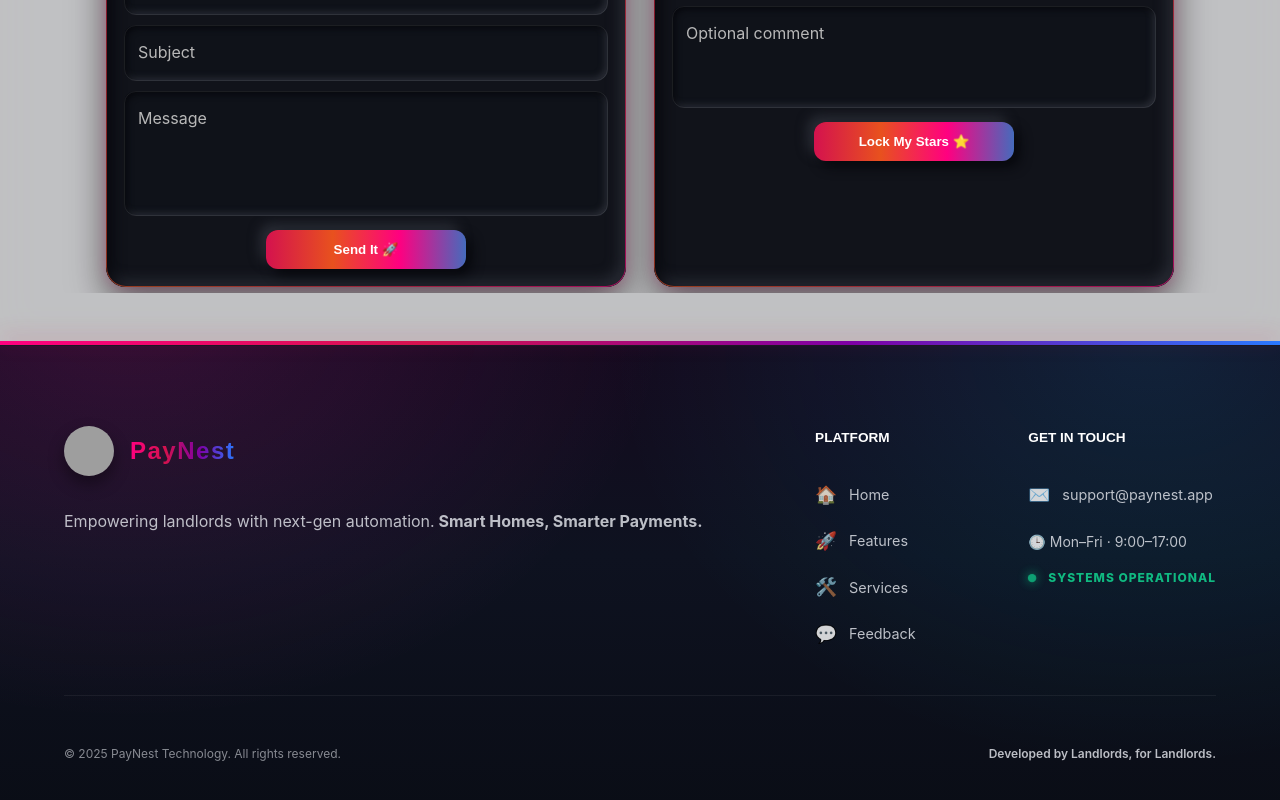
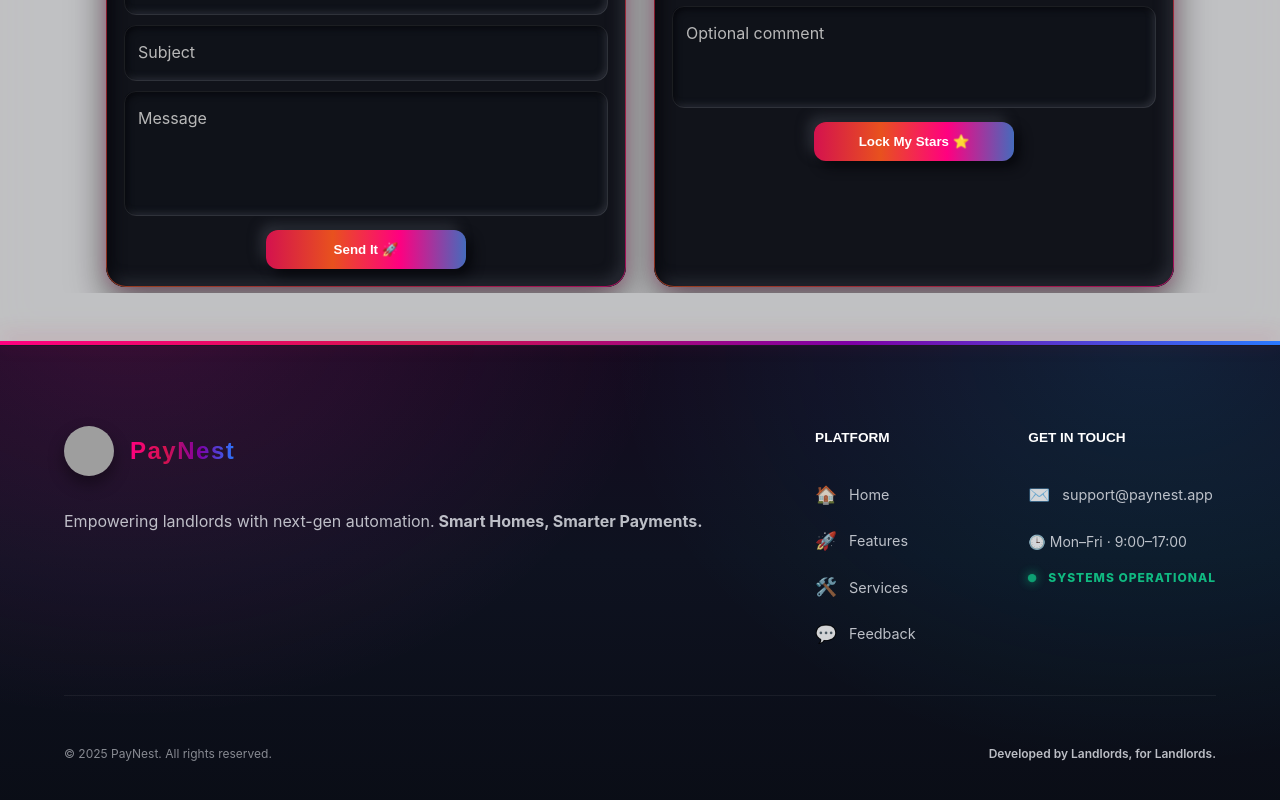
Before and after one commit to Clive-MM/NyumbaSmart, a React (Create React App) app in the folder frontend/: page / in a window 1280 px wide. Shown: the part 2725-3525 px from the top of the page. Built offline with nearby package versions, Linux system fonts and the light colour scheme; no server answers; grey boxes are pictures that could not be loaded; some icons are missing.

Commit message:
ABOUT US FEATURES

```diff
--- a/frontend/src/components/LandingPage/Footer.jsx
+++ b/frontend/src/components/LandingPage/Footer.jsx
@@ -233,7 +233,7 @@ export default function Footer() {
 
           <Stack direction={{ xs: "column", md: "row" }} justifyContent="space-between" alignItems="center" spacing={2}>
             <Typography variant="caption" sx={{ color: BRAND.textSoft, opacity: 0.7 }}>
-              © {new Date().getFullYear()} PayNest Technology. All rights reserved.
+              © {new Date().getFullYear()} PayNest. All rights reserved.
             </Typography>
             <Typography variant="caption" sx={{ color: BRAND.textSoft, fontWeight: 600 }}>
               Developed by Landlords, for Landlords.
```
